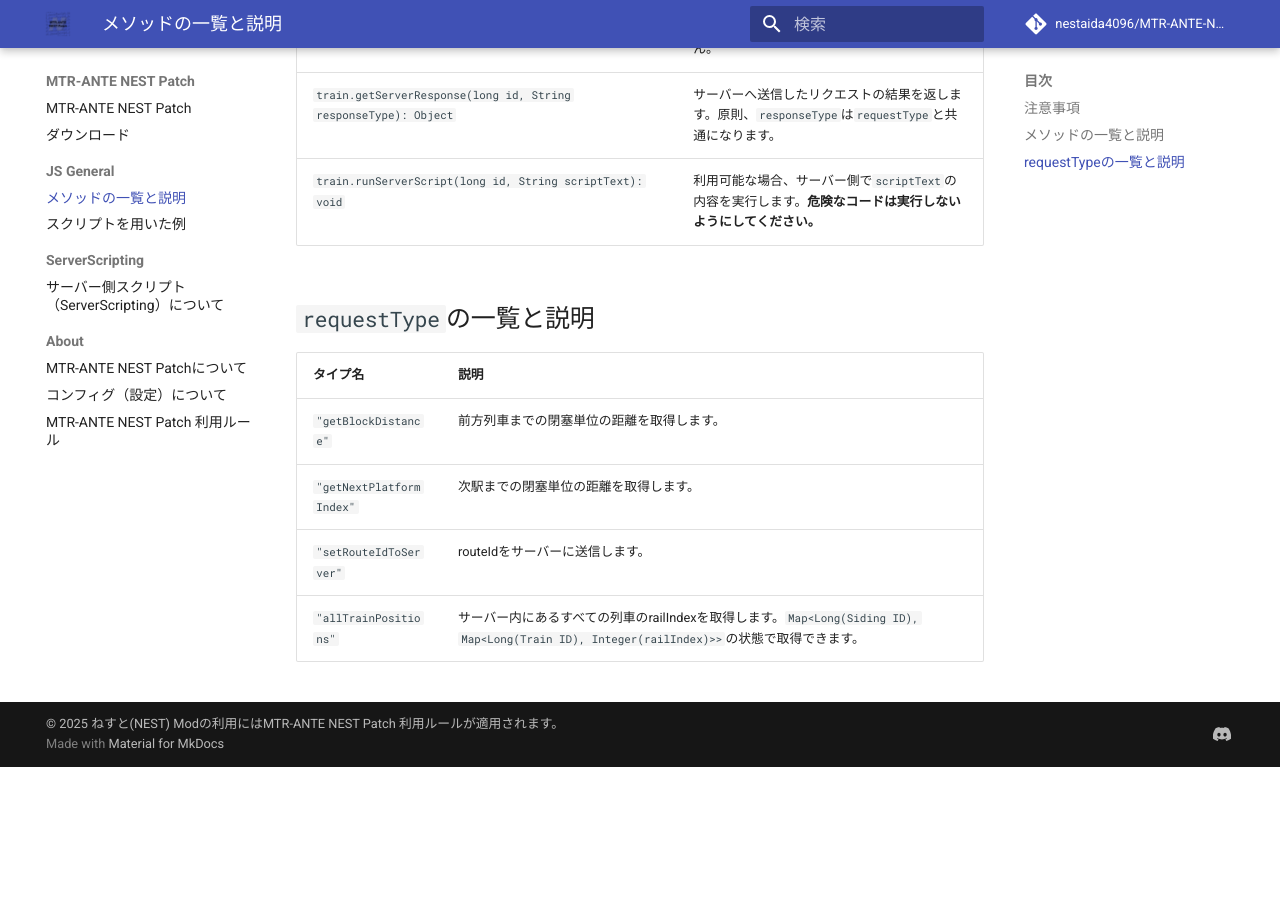
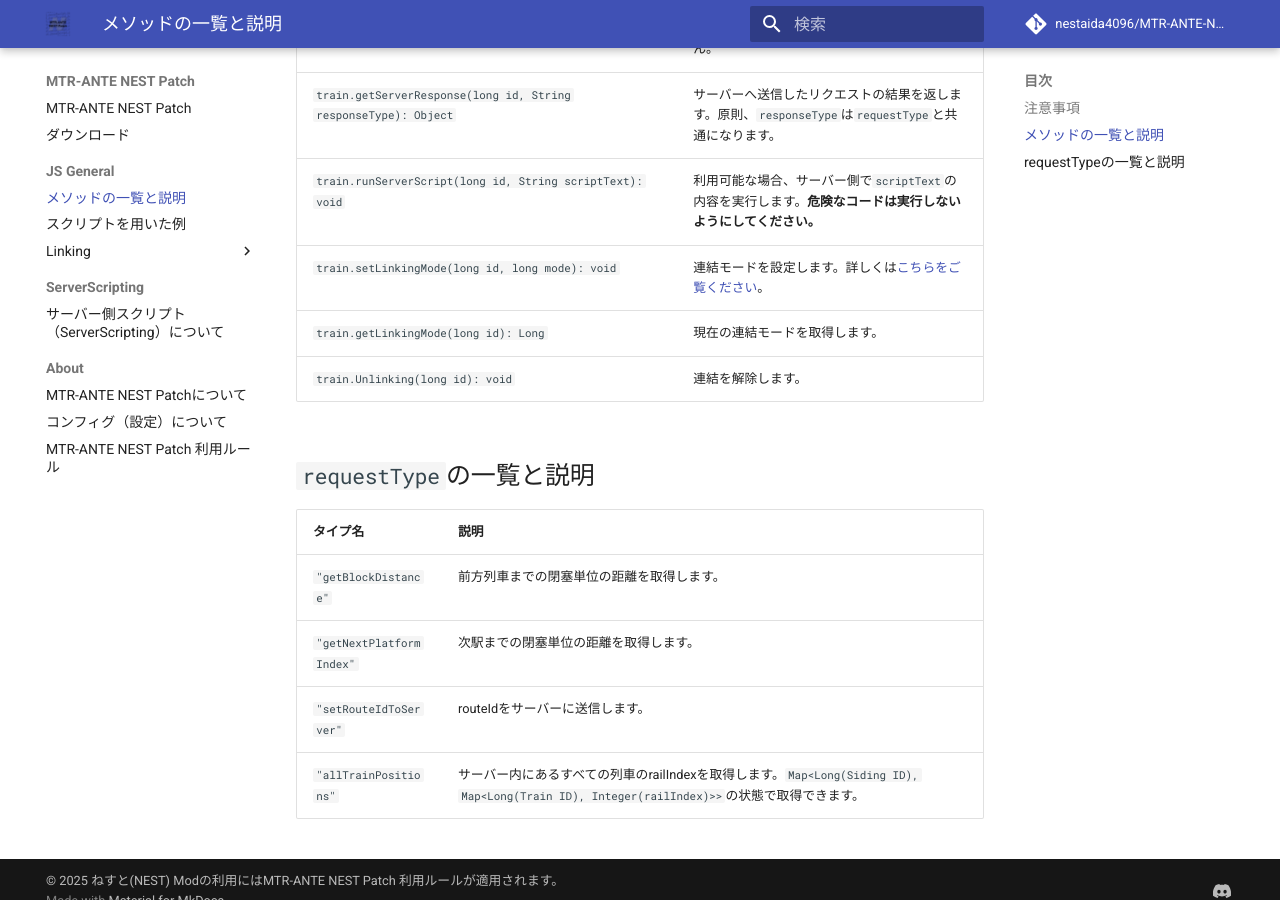
Before and after one commit to nestaida4096/MTR-ANTE-NEST-Patch-Website, an MkDocs documentation site: the page built from docs/JS-General/index.md, in a window 1280 px wide and 900 px high, scrolled down 1505 px. Built offline with MkDocs 1.6.1 and Material for MkDocs 9.7.7, drawn with Linux system fonts in a browser that asks for light colours; comment, search, counter and statistics services are not loaded; before the commit the page ends 2272 px from its top, so only the background shows below that.

```diff
--- a/docs/JS-General/index.md
+++ b/docs/JS-General/index.md
@@ -42,6 +42,10 @@ function calcInternalValue(kmhPerSec) {
 | `train.sendRequestToServer(long id, String requestType, String body): void` | idとrequestType、さらにbodyをサーバーに送信します。bodyはString型でなければなりません。|
 | `train.getServerResponse(long id, String responseType): Object` | サーバーへ送信したリクエストの結果を返します。原則、`responseType`は`requestType`と共通になります。 |
 | `train.runServerScript(long id, String scriptText): void` | 利用可能な場合、サーバー側で`scriptText`の内容を実行します。**危険なコードは実行しないようにしてください。** |
+| `train.setLinkingMode(long id, long mode): void` | 連結モードを設定します。詳しくは[こちらをご覧ください](Linking/)。 |
+| `train.getLinkingMode(long id): Long` | 現在の連結モードを取得します。 |
+| `train.Unlinking(long id): void` | 連結を解除します。 |
+
 
 ## `requestType`の一覧と説明
 | タイプ名 | 説明 |
```
Also changed, not shown: docs/JS-General/Linking/index.md (added, +21 -0 lines), docs/about/about.md (+2 -1 lines), docs/about/terms.md (+1 -0 lines), docs/index.md (+1 -1 lines).
